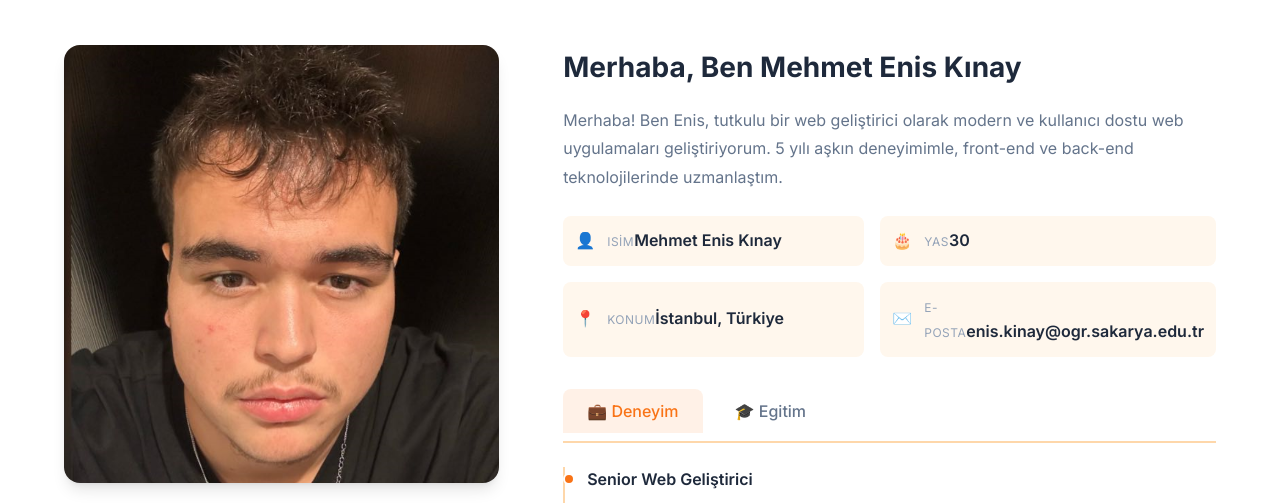
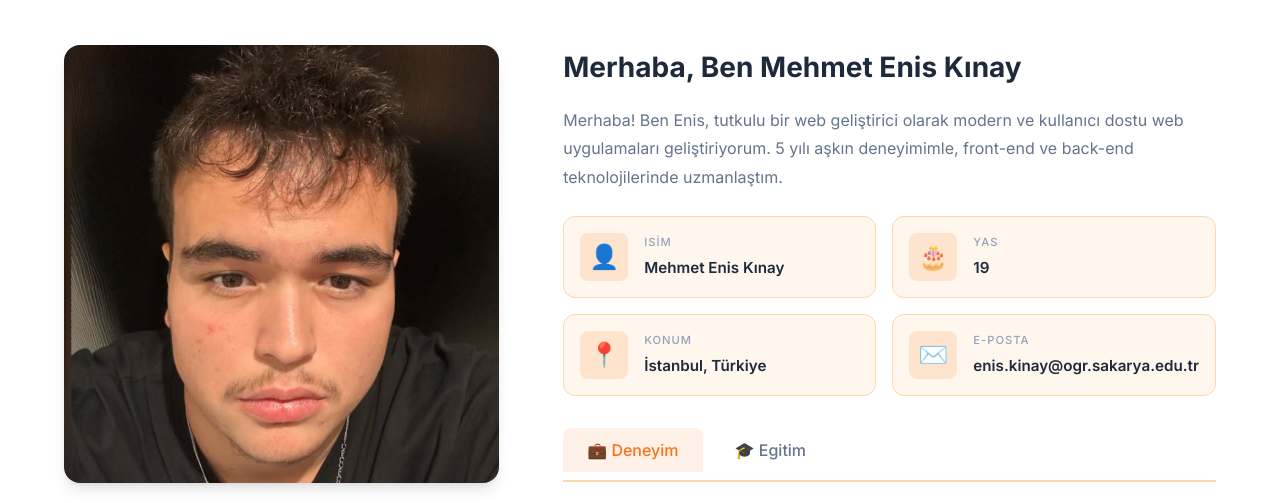
Before and after one commit to ibrahimgenc27/portfolio-site2-, a plain HTML site: page index.html in a window 1280 px wide. Both pictures are taken after a click on the link "Hakkımda". Shown: the part 262-765 px from the top of the page. Drawn offline with Linux system fonts and the light colour scheme.

Commit message:
Info kartlari goruntumu duzeltildi, yas 19 olarak ayarlandi

```diff
--- a/css/style.css
+++ b/css/style.css
@@ -800,32 +800,42 @@ select {
 .info-item {
     display: flex;
     align-items: center;
-    gap: 0.75rem;
-    padding: 0.75rem;
+    gap: 1rem;
+    padding: 1rem;
     background: var(--bg-secondary);
+    border-radius: var(--radius-lg);
+    border: 1px solid var(--border-color);
+}
+
+.info-item .icon-emoji {
+    width: 48px;
+    height: 48px;
+    display: flex;
+    align-items: center;
+    justify-content: center;
+    background: rgba(249, 115, 22, 0.15);
     border-radius: var(--radius-md);
-}
-
-.info-item i {
-    width: 36px;
-    height: 36px;
-    display: flex;
-    align-items: center;
-    justify-content: center;
-    background: rgba(249, 115, 22, 0.1);
-    color: var(--primary-color);
-    border-radius: var(--radius-md);
+    font-size: 1.5rem;
+    flex-shrink: 0;
+}
+
+.info-item>div {
+    display: flex;
+    flex-direction: column;
+    gap: 0.25rem;
 }
 
 .info-item .label {
-    font-size: 0.75rem;
+    font-size: 0.7rem;
     color: var(--text-light);
     text-transform: uppercase;
-    letter-spacing: 0.5px;
+    letter-spacing: 1px;
+    font-weight: 500;
 }
 
 .info-item .value {
     font-weight: 600;
+    font-size: 0.95rem;
     color: var(--text-primary);
 }
 
--- a/data/portfolio.json
+++ b/data/portfolio.json
@@ -6,7 +6,7 @@
         "location": "İstanbul, Türkiye",
         "email": "enis.kinay@ogr.sakarya.edu.tr",
         "phone": "+90 555 123 4567",
-        "birthYear": 1995,
+        "birthYear": 2006,
         "education": [
             {
                 "degree": "Bilişim Sistemleri Mühendisliği",
@@ -31,7 +31,7 @@
         "social": {
             "github": "https://github.com/Enis",
             "linkedin": "https://linkedin.com/in/Enis",
-            "twitter": "https://twitter.com/Enis"
+            "twitter": "https://x.com/enis19071?s=21"
         }
     },
     "projects": [
--- a/js/router.js
+++ b/js/router.js
@@ -5,9 +5,6 @@
    Sayfa yenilenmeden URL değişikliklerini algılar ve
    ilgili içeriği dinamik olarak yükler.
 
-   Ödev Gereksinimleri:
-   - URL Yönetimi: Tarayıcı adres çubuğu güncellenmeli
-   - Sayfa yenilenmeden içerik değişmeli (SPA mantığı)
    ============================================================== */
 
 // "use strict" - Katı mod, hataları önler
```
